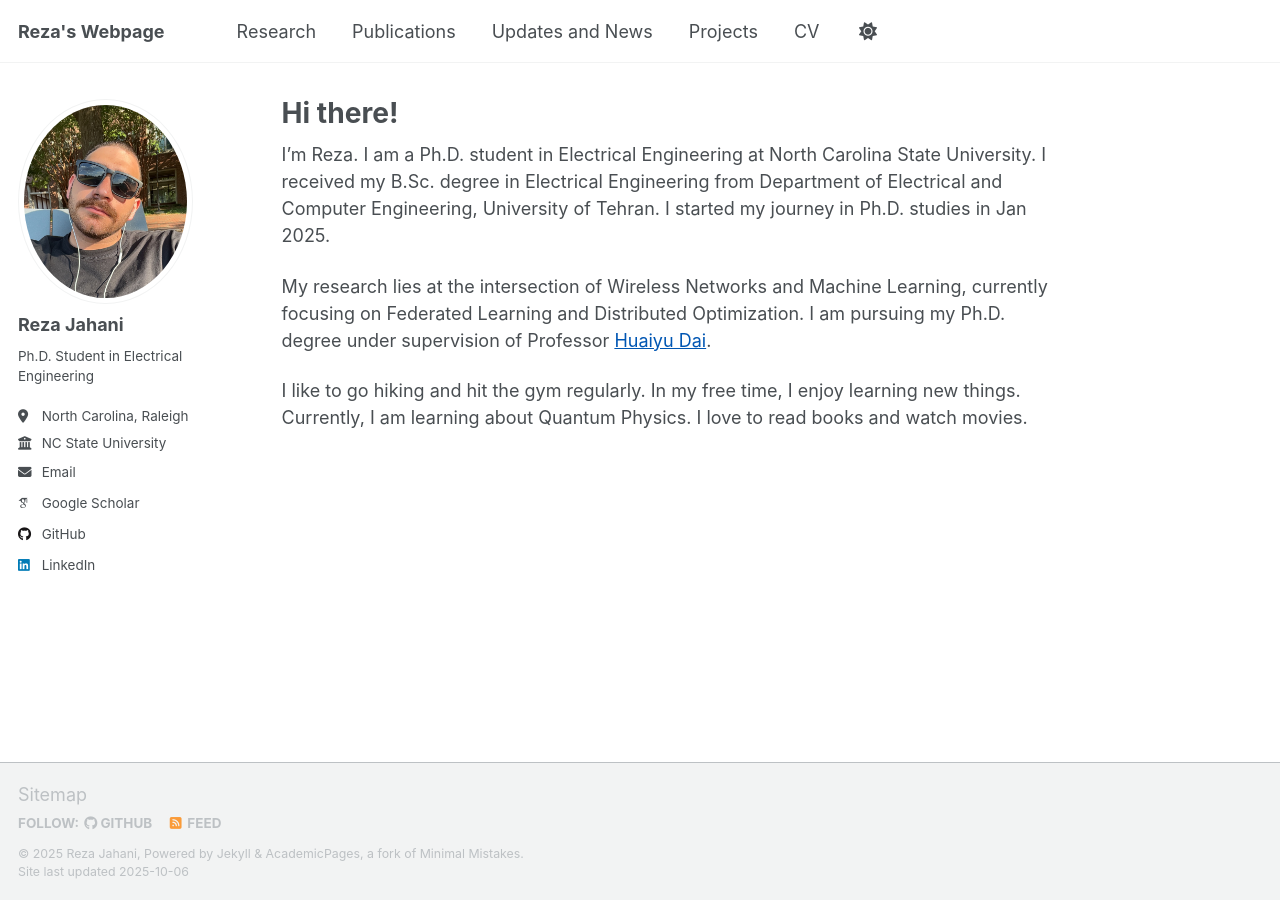
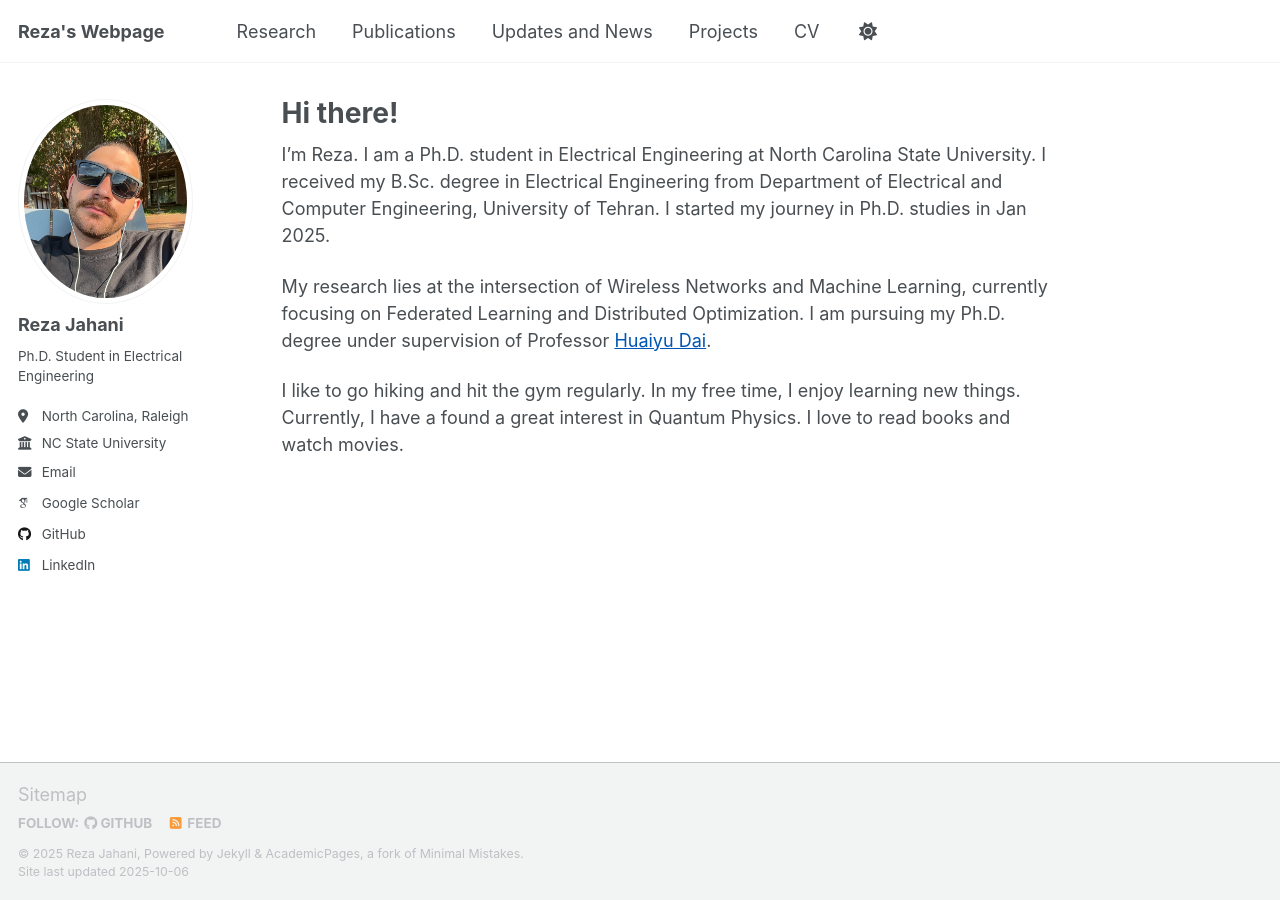
Before and after one commit to RezaJahanii/RezaJahanii.github.io, a Jekyll site: the page built from _pages/about.md, in a window 1280 px wide. Built offline with Jekyll 4.4.1, drawn with Linux system fonts in a browser that asks for light colours; some web fonts are replaced; a script that is not in the unit is left out.

Commit message:
Update about.md

```diff
--- a/_pages/about.md
+++ b/_pages/about.md
@@ -11,4 +11,4 @@
 
 My research lies at the intersection of Wireless Networks and Machine Learning, currently focusing on Federated Learning and Distributed Optimization. I am pursuing my Ph.D. degree under supervision of Professor <a href="https://hdai.wordpress.ncsu.edu/" style="color: #0056b3;">Huaiyu Dai</a>.
 
-I like to go hiking and hit the gym regularly. In my free time, I enjoy learning new things. Currently, I am learning about Quantum Physics. I love to read books and watch movies.
+I like to go hiking and hit the gym regularly. In my free time, I enjoy learning new things. Currently, I have a found a great interest in Quantum Physics. I love to read books and watch movies.
```
